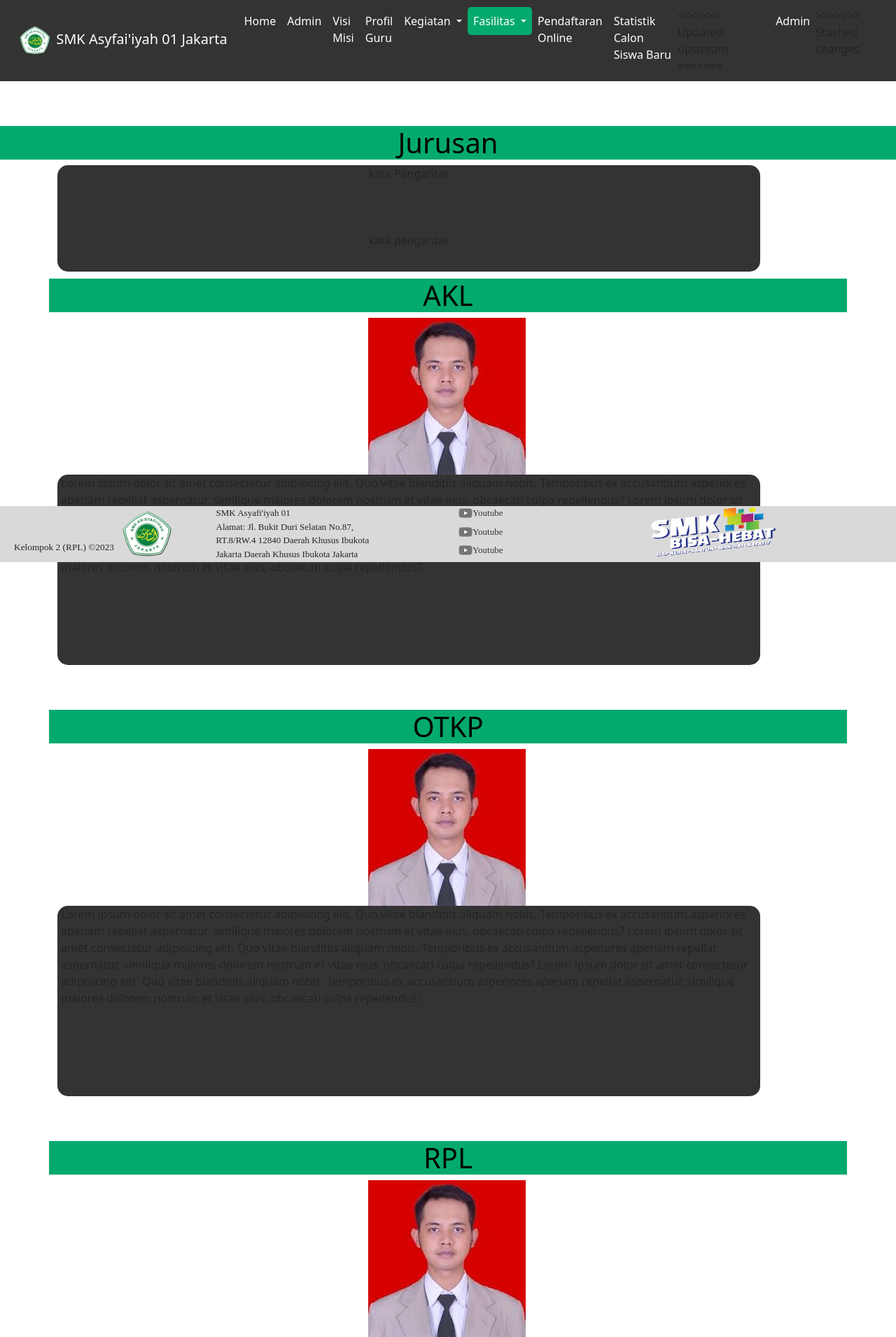
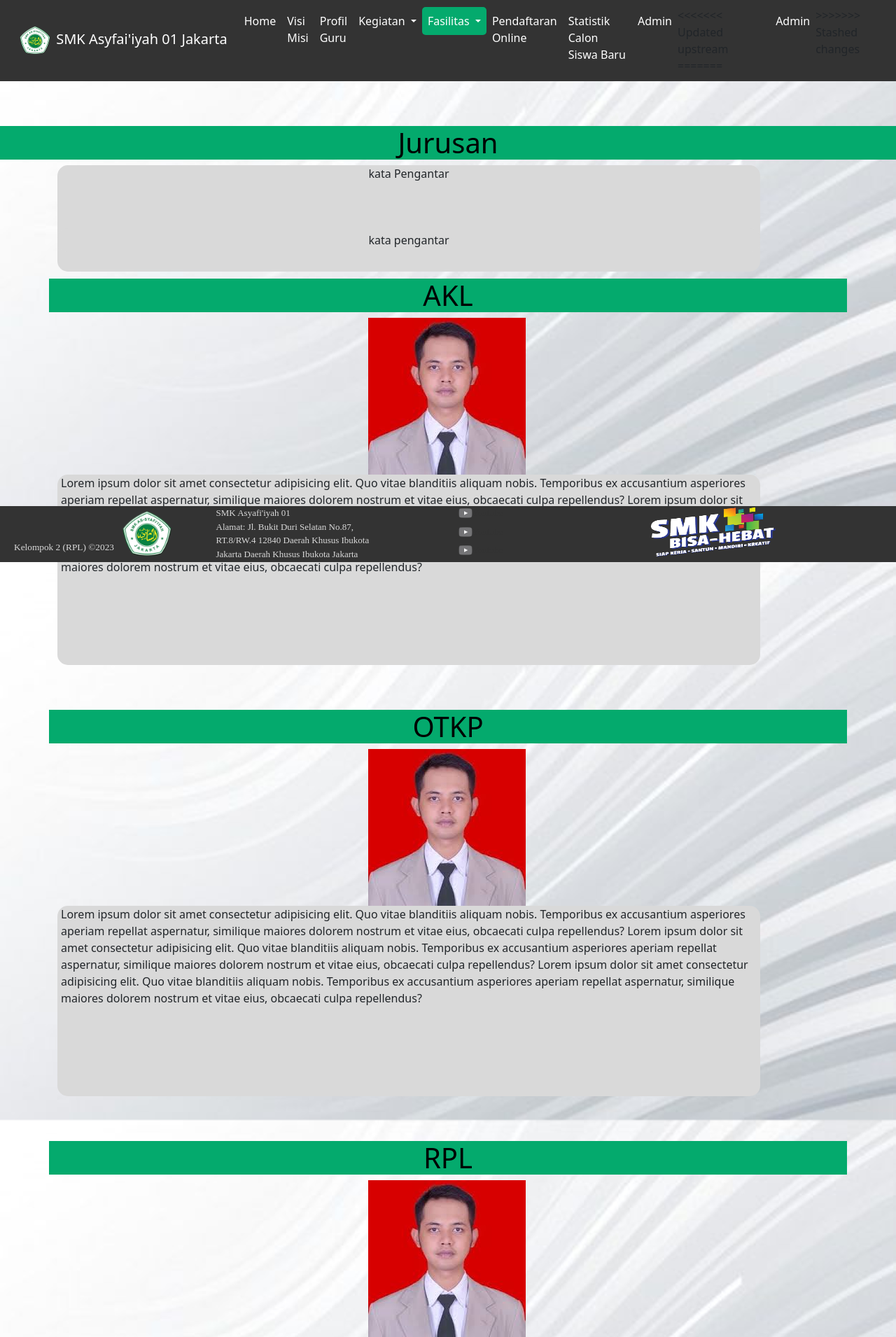
Before and after one commit to Mroismaulana/WebsiteProfile, a PHP site: page /Jurusan.php in a window 1280 px wide. Shown: the top 1910 px of the page at 70% size. Run offline with PHP 8.4, Linux system fonts and the light colour scheme; some libraries are stand-ins or nearby versions.

Commit message:
footer dan navbar

```diff
--- a/core/header.php
+++ b/core/header.php
@@ -69,6 +66,9 @@ function navbar($nama){
                     <li class='nav-item'>
                         <a href='Statistik.php' class='nav-link teks-bar-nav-color'>Statistik Calon Siswa Baru</a>
                     </li>
+                    <li class='nav-item tombol-login'>
+                        <a class='nav-link teks-bar-nav-color' href='./login-system/'>Admin</a>
+                    </li>
                 </ul>
             </div>
         </div>
@@ -132,6 +129,9 @@ function navbar($nama){
                     <li class='nav-item'>
                         <a href='Statistik.php' class='nav-link teks-bar-nav-color'>Statistik Calon Siswa Baru</a>
                     </li>
+                    <li class='nav-item tombol-login'>
+                        <a class='nav-link teks-bar-nav-color' href='./login-system/'>Admin</a>
+                    </li>
                 </ul>
             </div>
         </div>
@@ -195,6 +192,9 @@ function navbar($nama){
                     <li class='nav-item'>
                         <a href='Statistik.php' class='nav-link teks-bar-nav-color menu-aktif'>Statistik Calon Siswa Baru</a>
                     </li>
+                    <li class='nav-item tombol-login'>
+                        <a class='nav-link teks-bar-nav-color' href='./login-system/'>Admin</a>
+                    </li>
                 </ul>
             </div>
         </div>
@@ -258,6 +255,9 @@ function navbar($nama){
                     <li class='nav-item'>
                         <a href='Statistik.php' class='nav-link teks-bar-nav-color'>Statistik Calon Siswa Baru</a>
                     </li>
+                    <li class='nav-item tombol-login'>
+                        <a class='nav-link teks-bar-nav-color' href='./login-system/'>Admin</a>
+                    </li>
                 </ul>
             </div>
         </div>
@@ -321,6 +318,9 @@ function navbar($nama){
                     <li class='nav-item'>
                         <a href='Statistik.php' class='nav-link teks-bar-nav-color'>Statistik Calon Siswa Baru</a>
                     </li>
+                    <li class='nav-item tombol-login'>
+                        <a class='nav-link teks-bar-nav-color' href='./login-system/'>Admin</a>
+                    </li>
                 </ul>
             </div>
         </div>
@@ -384,6 +381,9 @@ function navbar($nama){
                     <li class='nav-item'>
                         <a href='Statistik.php' class='nav-link teks-bar-nav-color'>Statistik Calon Siswa Baru</a>
                     </li>
+                    <li class='nav-item tombol-login'>
+                        <a class='nav-link teks-bar-nav-color' href='./login-system/'>Admin</a>
+                    </li>
 <<<<<<< Updated upstream
 =======
                     <li class='nav-item admin'>
@@ -453,6 +450,9 @@ function navbar($nama){
                     <li class='nav-item'>
                         <a href='Statistik.php' class='nav-link teks-bar-nav-color'>Statistik Calon Siswa Baru</a>
                     </li>
+                    <li class='nav-item tombol-login'>
+                        <a class='nav-link teks-bar-nav-color' href='./login-system/'>Admin</a>
+                    </li>
                 </ul>
             </div>
         </div>
@@ -516,6 +513,9 @@ function navbar($nama){
                     <li class='nav-item'>
                         <a href='Statistik.php' class='nav-link teks-bar-nav-color'>Statistik Calon Siswa Baru</a>
                     </li>
+                    <li class='nav-item tombol-login'>
+                        <a class='nav-link teks-bar-nav-color' href='./login-system/'>Admin</a>
+                    </li>
                 </ul>
             </div>
         </div>
@@ -579,6 +576,9 @@ function navbar($nama){
                     <li class='nav-item'>
                         <a href='Statistik.php' class='nav-link teks-bar-nav-color'>Statistik Calon Siswa Baru</a>
                     </li>
+                    <li class='nav-item tombol-login'>
+                        <a class='nav-link teks-bar-nav-color' href='./login-system/'>Admin</a>
+                    </li>
                 </ul>
             </div>
         </div>
@@ -642,6 +639,9 @@ function navbar($nama){
                     <li class='nav-item'>
                         <a href='Statistik.php' class='nav-link teks-bar-nav-color'>Statistik Calon Siswa Baru</a>
                     </li>
+                    <li class='nav-item tombol-login'>
+                        <a class='nav-link teks-bar-nav-color' href='./login-system/'>Admin</a>
+                    </li>
                 </ul>
             </div>
         </div>
@@ -705,6 +702,9 @@ function navbar($nama){
                     <li class='nav-item'>
                         <a href='Statistik.php' class='nav-link teks-bar-nav-color'>Statistik Calon Siswa Baru</a>
                     </li>
+                    <li class='nav-item tombol-login'>
+                        <a class='nav-link teks-bar-nav-color' href='./login-system/'>Admin</a>
+                    </li>
                 </ul>
             </div>
         </div>
@@ -767,6 +764,9 @@ function navbar($nama){
                     <li class='nav-item'>
                         <a href='Statistik.php' class='nav-link teks-bar-nav-color'>Statistik Calon Siswa Baru</a>
                     </li>
+                    <li class='nav-item tombol-login'>
+                        <a class='nav-link teks-bar-nav-color' href='./login-system/'>Admin</a>
+                    </li>
 <<<<<<< Updated upstream
 =======
                     <li style='float:right'>
--- a/css/style.css
+++ b/css/style.css
@@ -19,13 +19,6 @@
   /* font-size: medium; */
 }
 
-<<<<<<< Updated upstream
-=======
-.admin{
-  float: right;
-}
-
->>>>>>> Stashed changes
 /*background*/
 body {
   background-image: url('../img/bck1.jpg');
@@ -69,7 +62,7 @@ body {
   margin-top: 1em;
   margin-bottom: 0px;
   /* left: 3.5em; */
-  background-color: #333;
+  background-color: #d9d9d9;
   border-radius: 15px;
   padding: 5px;
   padding-top: 0px;
@@ -91,7 +84,8 @@ body {
   display: grid;
   margin-top: 1%;
   height: 5em;
-  background-color: #d9d9d9;
+  color: #d9d9d9;
+  background-color: #333;
   width: calc(100%);
   /* left: calc(50% - (100% - 7em)/2); */
   /* width: 100%; */
@@ -154,3 +148,7 @@ body {
 .slide-foto {
   margin-block: 10px;
 }
+
+.tombol-login {
+  margin-right: 0;
+}
```
Also changed, not shown: other parts of core/header.php (+0 -36 lines).
